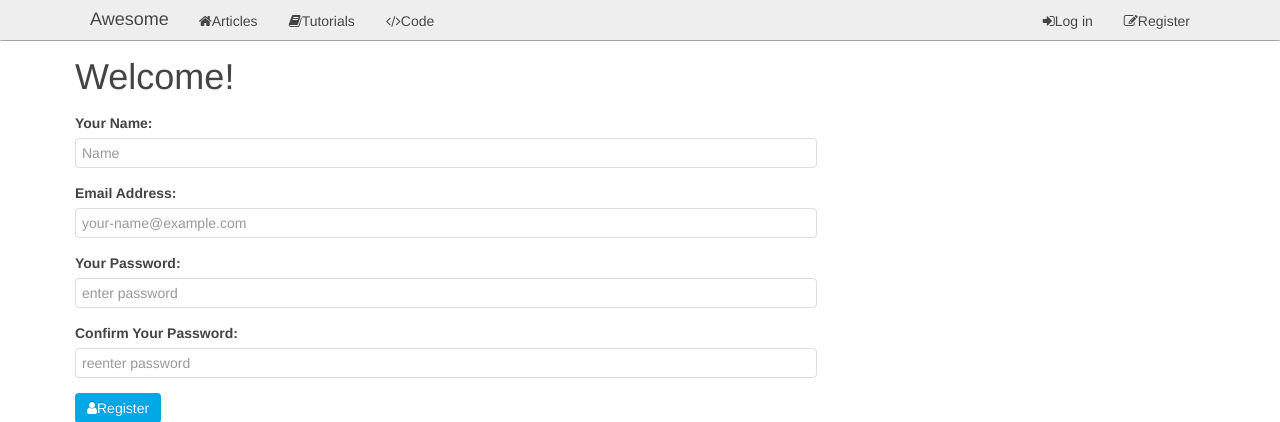
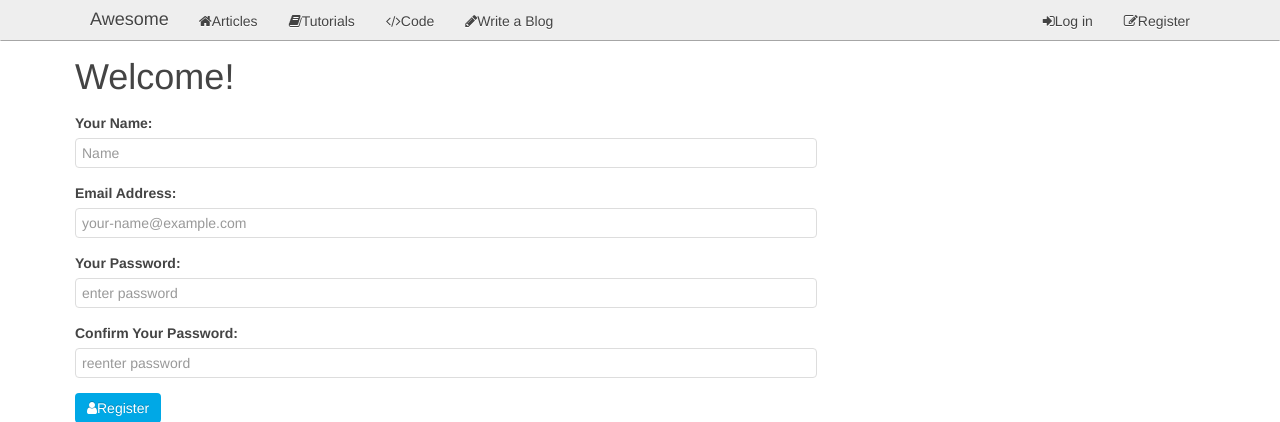
Before and after one commit to ethanac/Webapp-blogger, a Python web app: template www/templates/register.html in a window 1280 px wide. Shown: the top 422 px of the page. Run offline with Jinja, Linux system fonts and the light colour scheme; the template is opened without the code that fills it, so the values that code supplies are empty.

Commit message:
add a button to create a new blog

```diff
--- a/www/templates/__base__.html
+++ b/www/templates/__base__.html
@@ -20,6 +20,7 @@
                 <li data-url="blogs"><a href="/"><i class="uk-icon-home"></i>Articles</a></li>
                 <li><a target="_blank" href="#"><i class="uk-icon-book"></i>Tutorials</a></li>
                 <li><a target="_blank" href="#"><i class="uk-icon-code"></i>Code</a></li>
+                <li><a target="_blank" href="/manage/blogs/create"><i class="uk-icon-pencil"></i>Write a Blog</a></li>
             </ul>
             <div class="uk-navbar-flip">
                 <ul class="uk-navbar-nav">
```
